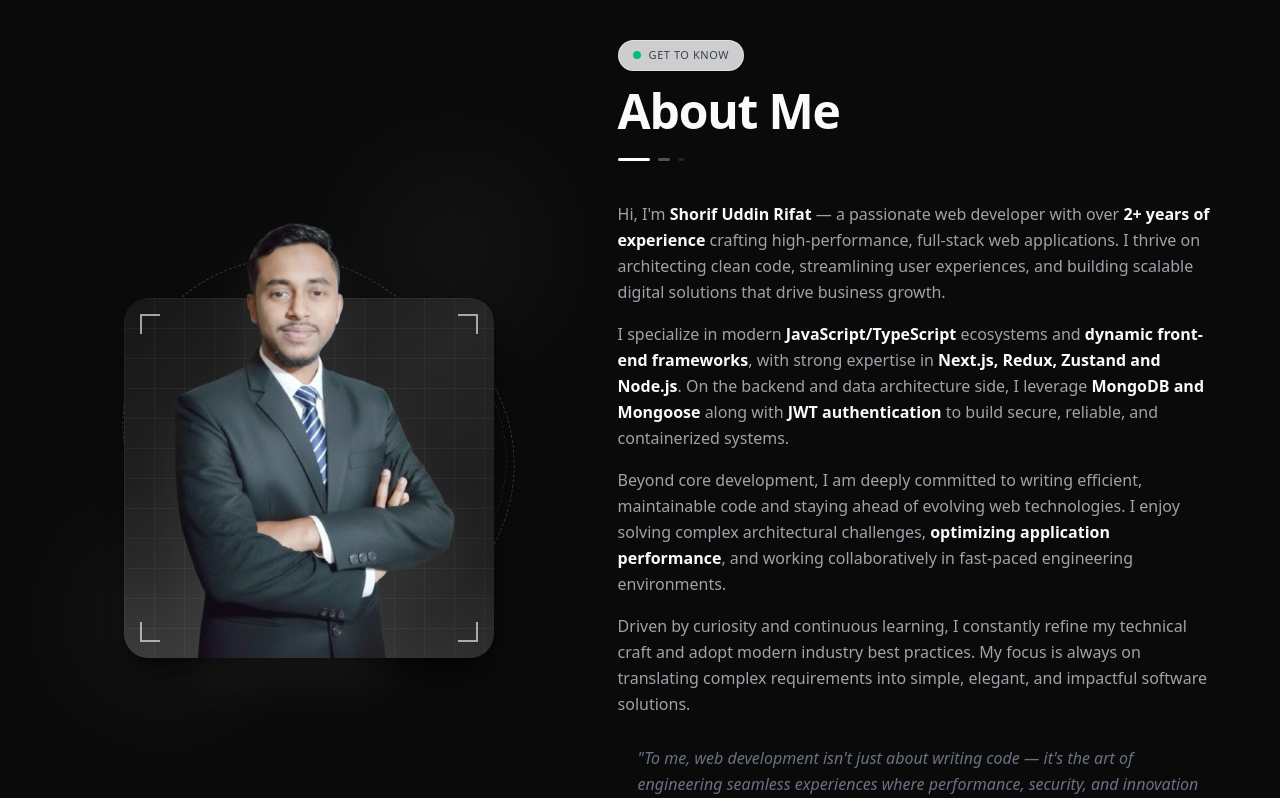
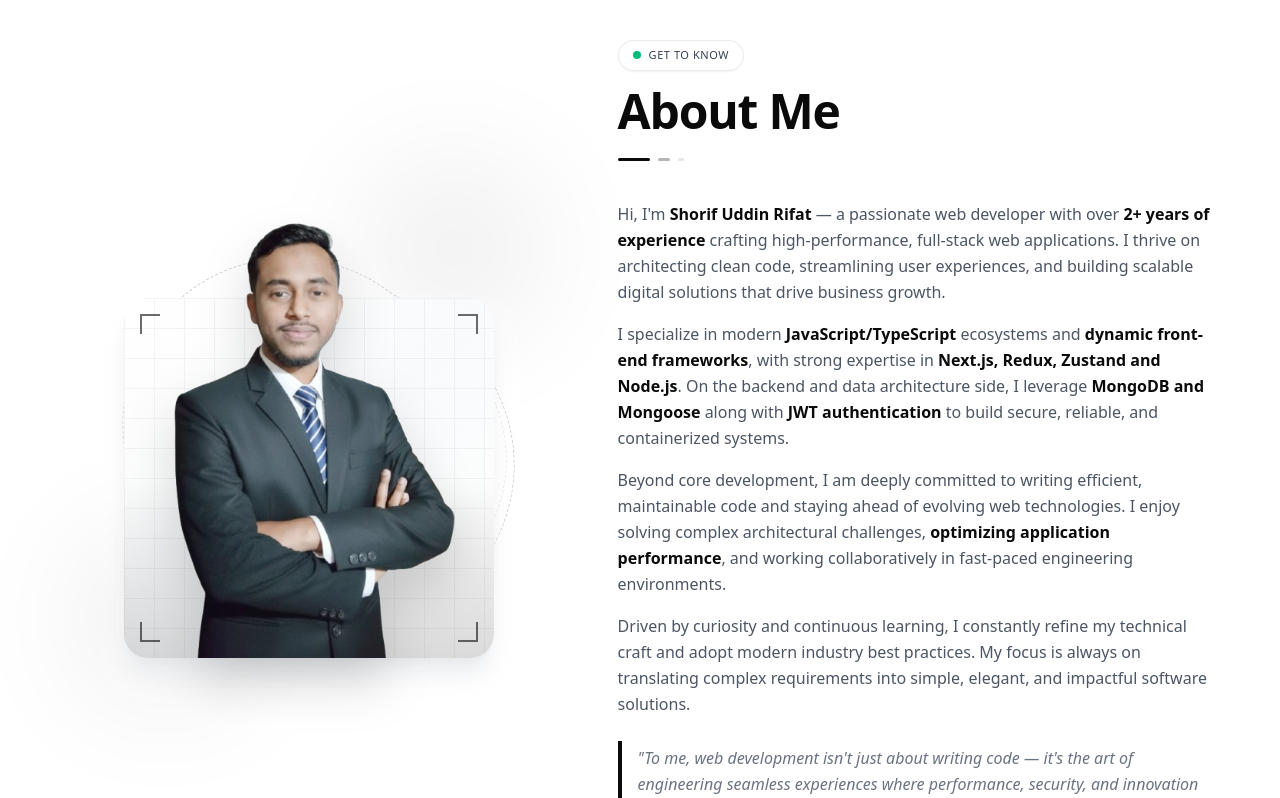
Before and after one commit to Md-Shorif-200/my-portfolio, a Next.js app: page / in a window 1280 px wide. Shown: the part 698-1496 px from the top of the page. Built offline with nearby package versions, Linux system fonts and the light colour scheme.

Commit message:
Update layout.js

```diff
--- a/src/app/layout.js
+++ b/src/app/layout.js
@@ -37,7 +37,7 @@ export default function RootLayout({ children }) {
       <body className={`${interSans.variable} ${robotoMono.variable}`}>
         <ThemeProvider
           attribute="class"
-          defaultTheme="dark"
+          defaultTheme="light"
           enableSystem={false}
           disableTransitionOnChange
         >
```
